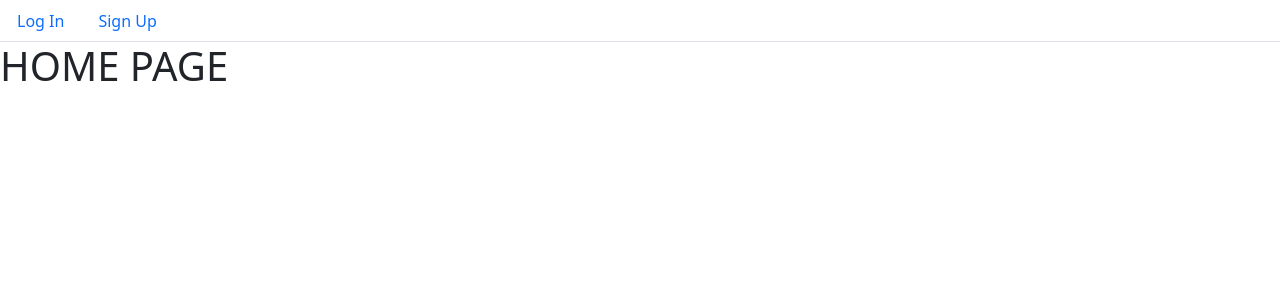
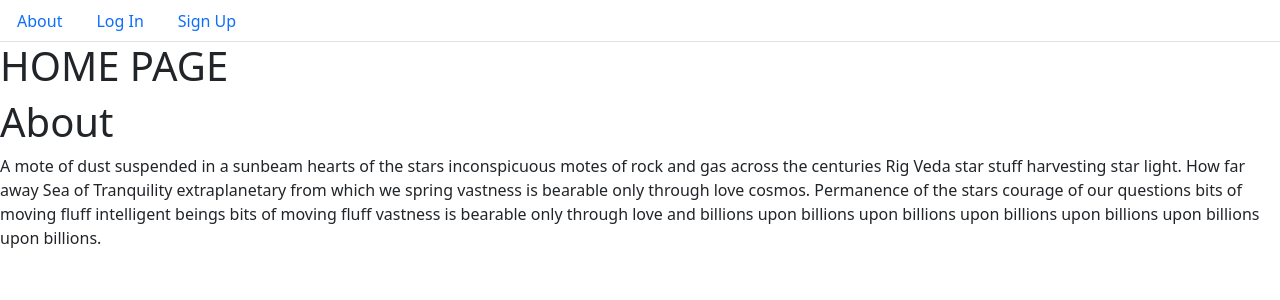
Before and after one commit to celiajpennington/Band-Mates, a React (Create React App) app in the folder client/: page / in a window 1280 px wide. Shown: the top 300 px of the page. Built offline with nearby package versions, Linux system fonts and the light colour scheme.

Commit message:
added homepage structure

```diff
--- a/client/src/components/HomePage.js
+++ b/client/src/components/HomePage.js
@@ -5,8 +5,9 @@ export default function HomePage() {
   return (
     <div>
       <h1>HOME PAGE</h1>
+      <h1>About</h1>
       <p>
-
+      A mote of dust suspended in a sunbeam hearts of the stars inconspicuous motes of rock and gas across the centuries Rig Veda star stuff harvesting star light. How far away Sea of Tranquility extraplanetary from which we spring vastness is bearable only through love cosmos. Permanence of the stars courage of our questions bits of moving fluff intelligent beings bits of moving fluff vastness is bearable only through love and billions upon billions upon billions upon billions upon billions upon billions upon billions.
       </p>
     </div>
   );
--- a/client/src/components/NavTabsHome.js
+++ b/client/src/components/NavTabsHome.js
@@ -1,11 +1,22 @@
 // Nav Tabs for the home page only. Will contain "About, Create Account, Log In". Create Account and Log In will redirect to another page, About will redirect to the bottome of the page where the "About Me" section will live.
 import React from 'react';
+
 
 // Here we are using object destructuring assignment to pluck off our variables from the props object
 // We assign them to their own variable names
 function NavTabsHome({ currentPage, handlePageChange }) {
   return (
     <ul className="nav nav-tabs">
+      <li className="nav-item">
+        <a
+          href="#about"
+          onClick={() => handlePageChange('about')}
+          // Check to see if the currentPage is `create post`, and if so we use the active link class from bootstrap. Otherwise, we set it to a normal nav-link
+          className={currentPage === 'about' ? 'nav-link active' : 'nav-link'}
+        >
+          About
+        </a>
+      </li>
       <li className="nav-item">
         <a
           href="#login"
--- a/client/src/components/pages/Login.js
+++ b/client/src/components/pages/Login.js
@@ -43,7 +43,6 @@ const LoginForm = () => {
   };
   return (
     <>
-    Hello! This is the Login Page
       {/* <Form noValidate validated={validated} onSubmit={handleFormSubmit}>
         <Alert
           dismissible
```
